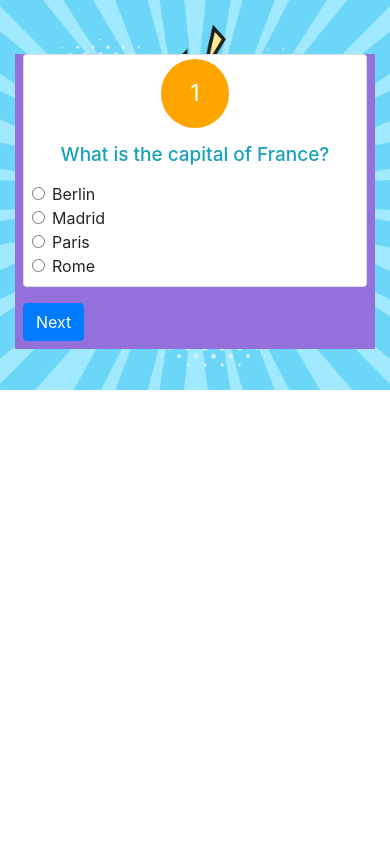
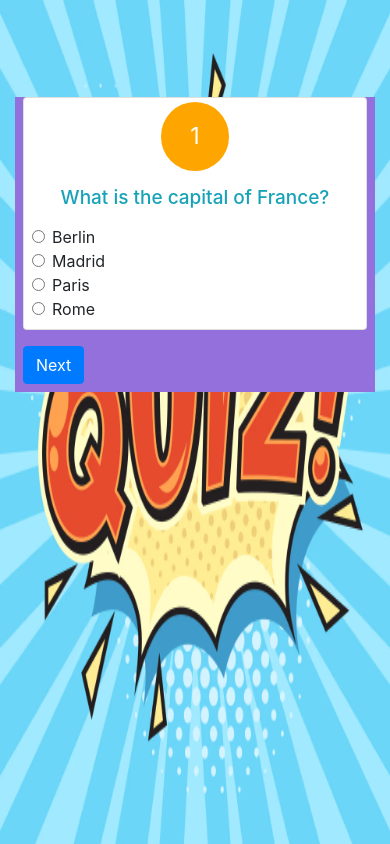
Before and after one commit to tronganhnguyenthanh/quiz, a React app: page / in a window 390 px wide. Built offline with nearby package versions, Linux system fonts and the light colour scheme.

Commit message:
[UPDATE][FE] fix responsive

```diff
--- a/src/css/style.css
+++ b/src/css/style.css
@@ -37,5 +37,9 @@ body{
   }
   .responsive-quiz{
     width:100%;
+    margin-top:27%;
+  }
+  body{
+   background-size:100% 100vh;
   }
 }
```
